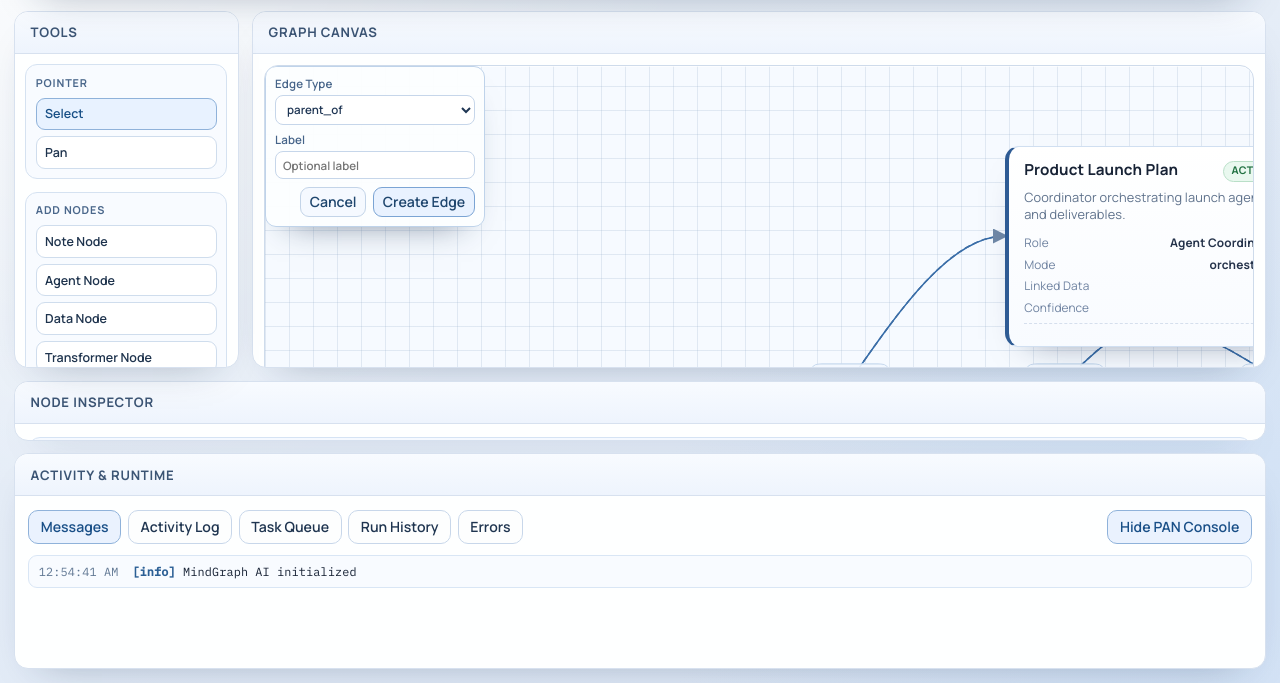
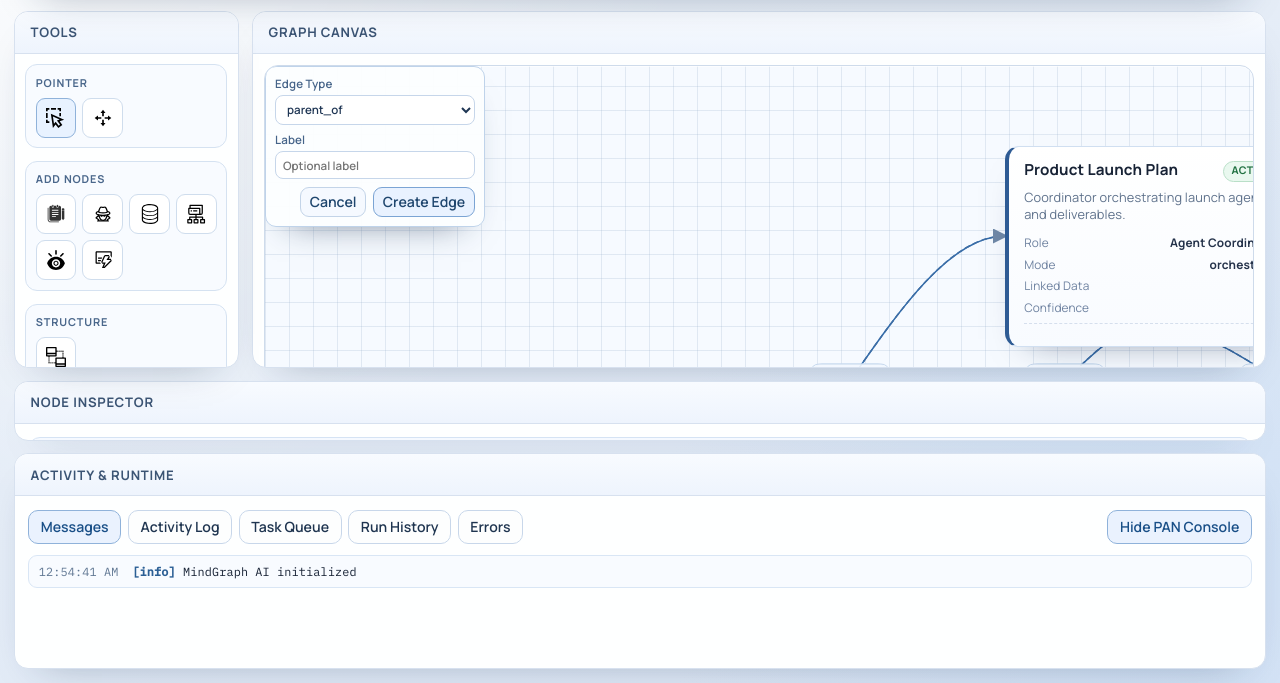
Before and after one commit to chrisrobison/mindgraph, a plain HTML site: page index.html in a window 1280 px wide. Shown: the part 117-800 px from the top of the page. Drawn offline with Linux system fonts and the light colour scheme.

Commit message:
Use SVG icons for toolbar tools
- copy provided toolbar icon set into assets/toolbar
- render tool palette buttons as icon-only controls
- add title and aria-label tooltips for each tool name
- update palette layout for compact icon buttons with active states

```diff
--- a/css/panels.css
+++ b/css/panels.css
@@ -176,19 +176,20 @@
 .palette-group .palette-tools {
   display: grid;
   gap: 0.38rem;
+  grid-template-columns: repeat(auto-fill, minmax(40px, 1fr));
 }
 
 .palette-tool-btn {
   width: 100%;
-  text-align: left;
+  height: 40px;
   border: 1px solid #cfdded;
   background: #ffffff;
   color: #1e334d;
   border-radius: 9px;
-  padding: 0.42rem 0.52rem;
-  font-size: 0.78rem;
-  font-weight: 600;
+  padding: 0;
   cursor: pointer;
+  display: grid;
+  place-items: center;
 }
 
 .palette-tool-btn:hover {
@@ -200,6 +201,13 @@
   border-color: #8fb2da;
   background: #e8f2ff;
   color: #174f86;
+}
+
+.palette-tool-icon {
+  width: 20px;
+  height: 20px;
+  object-fit: contain;
+  pointer-events: none;
 }
 
 .palette-shortcuts {
--- a/js/components/left-tool-palette.js
+++ b/js/components/left-tool-palette.js
@@ -1,6 +1,18 @@
 import { EVENTS } from "../core/event-constants.js";
 import { publish, subscribe } from "../core/pan.js";
 import { uiStore } from "../store/ui-store.js";
+
+const ICON_BY_TOOL = {
+  select: "assets/toolbar/select.svg",
+  pan: "assets/toolbar/pan.svg",
+  "create:note": "assets/toolbar/note2.svg",
+  "create:agent": "assets/toolbar/agent.svg",
+  "create:data": "assets/toolbar/data.svg",
+  "create:transformer": "assets/toolbar/transform.svg",
+  "create:view": "assets/toolbar/view.svg",
+  "create:action": "assets/toolbar/action.svg",
+  connect: "assets/toolbar/connect.svg"
+};
 
 const TOOL_GROUPS = [
   {
@@ -75,8 +87,8 @@ class LeftToolPalette extends HTMLElement {
       const buttons = group.tools
         .map(
           (tool) => `
-            <button class="palette-tool-btn" type="button" data-tool="${tool.id}" aria-pressed="false">
-              ${tool.label}
+            <button class="palette-tool-btn" type="button" data-tool="${tool.id}" aria-pressed="false" title="${tool.label}" aria-label="${tool.label}">
+              <img class="palette-tool-icon" src="${ICON_BY_TOOL[tool.id] ?? ""}" alt="" aria-hidden="true" />
             </button>
           `
         )
```
Also changed, not shown: assets/toolbar/action.svg (added), assets/toolbar/agent.svg (added), assets/toolbar/connect-remote.svg (added), assets/toolbar/connect.svg (added), assets/toolbar/data.svg (added), assets/toolbar/note2.svg (added), assets/toolbar/pan.svg (added), assets/toolbar/pan2.svg (added), assets/toolbar/select.svg (added), assets/toolbar/transform.svg (added), assets/toolbar/view.svg (added).
